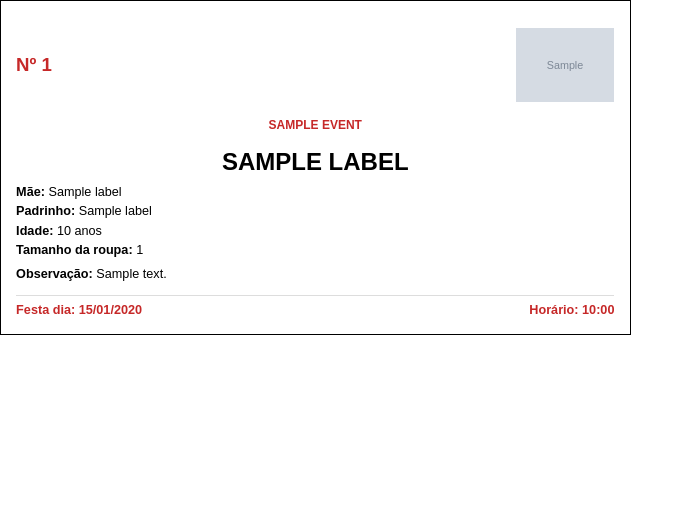
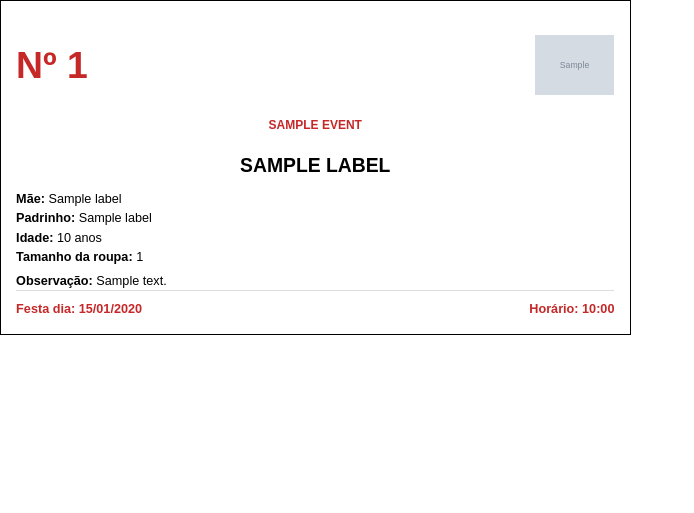
Before and after one commit to pcampos119104/mdc, a Django app: template web/templates/christmas/sponsorship_labels_pdf.html in a window 1280 px wide. Shown: the top 513 px of the page, without its empty margins (0-694 px from the left). Run offline with Django 5.2, Linux system fonts and the light colour scheme; the template is opened without the code that fills it: most values are stand-ins (such as "Sample title", 1, 10 or a date in 2020); grey boxes marked "Sample" are stand-in pictures.

Commit message:
template

```diff
--- a/web/templates/christmas/sponsorship_labels_pdf.html
+++ b/web/templates/christmas/sponsorship_labels_pdf.html
@@ -52,8 +52,8 @@
       }
 
       .church-logo {
-        width: 26mm;
-        height: 26mm;
+        width: 21mm;
+        height: 21mm;
         object-fit: contain;
       }
 
@@ -65,7 +65,7 @@
 
       .sponsorship-number {
         margin: 0;
-        font-size: 14pt;
+        font-size: 28pt;
       }
 
       .event-name {
@@ -80,8 +80,8 @@
       }
 
       .child-name {
-        margin: 4mm 0 2.5mm;
-        font-size: 18pt;
+        margin: 6mm 0 3.75mm;
+        font-size: 14.5pt;
         line-height: 1.15;
         text-align: center;
         overflow-wrap: anywhere;
@@ -113,7 +113,7 @@
         justify-content: space-between;
         gap: 3mm;
         margin-top: auto;
-        padding-top: 2mm;
+        padding: 3mm 0;
         border-top: 1px solid #ddd;
       }
     </style>
```
Also changed, not shown: web/apps/christmas/tests/test_labels.py (+6 -3 lines).
